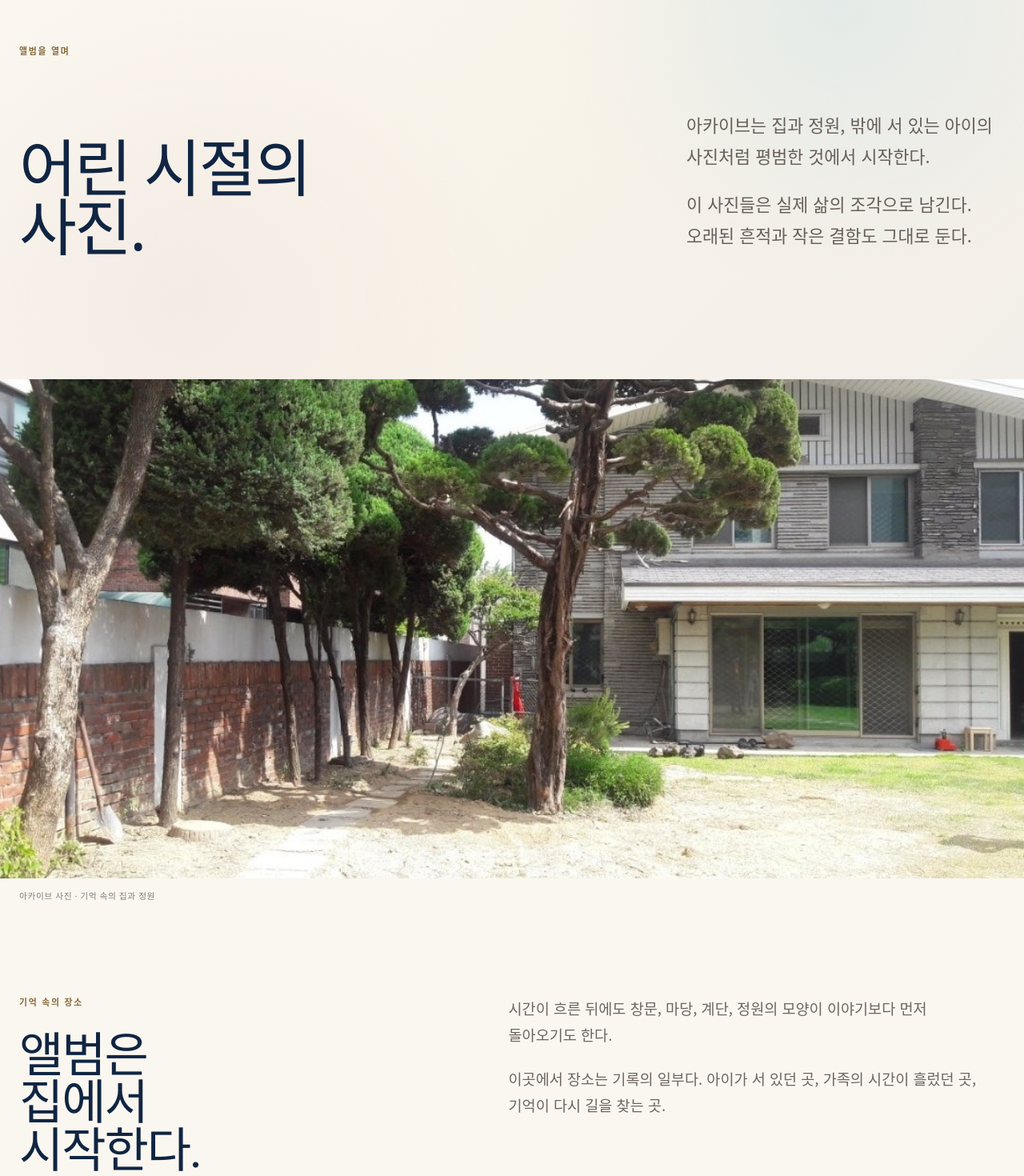
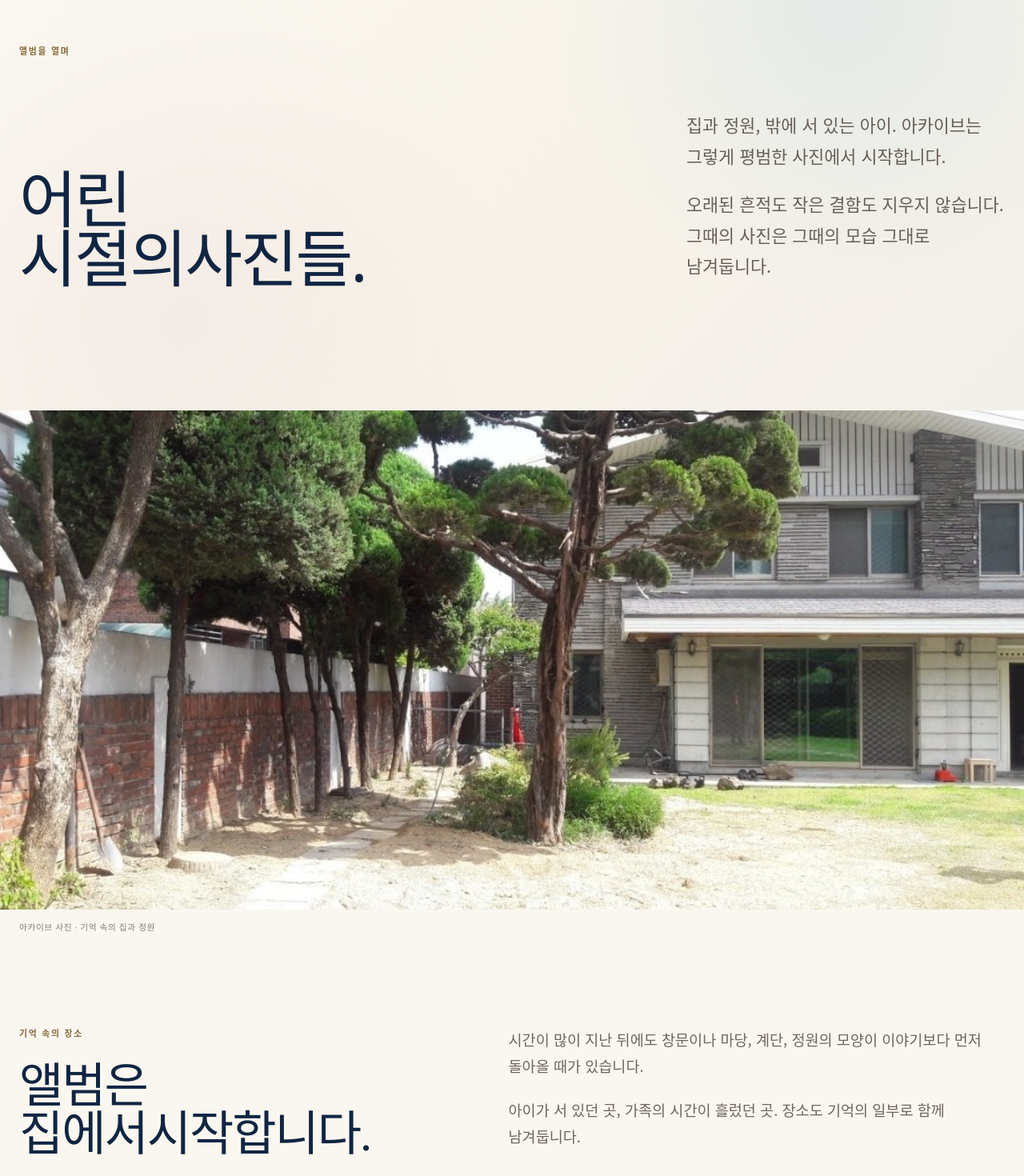
Before and after one commit to k-mama/esthercho, a Next.js app: page /ko/archive in a window 1280 px wide. Shown: the part 900-2370 px from the top of the page at 80% size. Built offline with nearby package versions, Linux system fonts and the light colour scheme.

Commit message:
copy: art-direct Korean childhood archive typography

```diff
--- a/src/app/ko/archive/page.tsx
+++ b/src/app/ko/archive/page.tsx
@@ -7,12 +7,12 @@ import "../../archive/archive.css";
 export const metadata: Metadata = {
   title: "어린 시절 앨범",
   description:
-    "조성연 작가의 어린 시절 사진과 기억의 장소, 가족의 흔적과 시간이 남긴 평범한 것들을 모은 조용한 아카이브.",
+    "조성연 작가의 어린 시절 사진과 기억의 장소, 가족의 흔적과 시간이 남긴 평범한 것들을 모은 아카이브.",
 };
 
 export default function KoreanArchivePage() {
   return (
-    <main className="childhood-page">
+    <main className="childhood-page childhood-page-ko">
       <PageCover
         eyebrow="어린 시절"
         title="어린 시절 앨범"
@@ -29,15 +29,18 @@ export default function KoreanArchivePage() {
         <div className="container">
           <p className="childhood-kicker">앨범을 열며</p>
           <div className="childhood-intro-grid">
-            <h2 id="childhood-intro-title">어린 시절의 사진.</h2>
+            <h2 id="childhood-intro-title">
+              <span>어린 시절의</span>
+              <span>사진들.</span>
+            </h2>
             <div className="childhood-intro-copy">
               <p>
-                아카이브는 집과 정원, 밖에 서 있는 아이의 사진처럼 평범한
-                것에서 시작한다.
+                집과 정원, 밖에 서 있는 아이. 아카이브는 그렇게 평범한 사진에서
+                시작합니다.
               </p>
               <p>
-                이 사진들은 실제 삶의 조각으로 남긴다. 오래된 흔적과
-                작은 결함도 그대로 둔다.
+                오래된 흔적도 작은 결함도 지우지 않습니다. 그때의 사진은 그때의
+                모습 그대로 남겨둡니다.
               </p>
             </div>
           </div>
@@ -62,16 +65,19 @@ export default function KoreanArchivePage() {
         <div className="container childhood-house-copy">
           <div>
             <p className="childhood-kicker">기억 속의 장소</p>
-            <h2 id="childhood-house-title">앨범은 집에서 시작한다.</h2>
+            <h2 id="childhood-house-title">
+              <span>앨범은 집에서</span>
+              <span>시작합니다.</span>
+            </h2>
           </div>
           <div className="childhood-house-copy-text">
             <p>
-              시간이 흐른 뒤에도 창문, 마당, 계단, 정원의 모양이 이야기보다
-              먼저 돌아오기도 한다.
+              시간이 많이 지난 뒤에도 창문이나 마당, 계단, 정원의 모양이
+              이야기보다 먼저 돌아올 때가 있습니다.
             </p>
             <p>
-              이곳에서 장소는 기록의 일부다. 아이가 서 있던 곳, 가족의
-              시간이 흘렀던 곳, 기억이 다시 길을 찾는 곳.
+              아이가 서 있던 곳, 가족의 시간이 흘렀던 곳. 장소도 기억의 일부로
+              함께 남겨둡니다.
             </p>
           </div>
         </div>
@@ -94,8 +100,8 @@ export default function KoreanArchivePage() {
             <p className="childhood-kicker">사진 속의 아이</p>
             <h2 id="childhood-garden-title">정원 속의 아이.</h2>
             <p>
-              누군가 이 순간을 남겨두고 싶었다. 그 사실만으로도 사진은
-              충분하다.
+              누군가 이 순간을 남겨두고 싶었습니다. 사진은 그 사실만으로도
+              충분합니다.
             </p>
           </div>
         </div>
@@ -105,16 +111,19 @@ export default function KoreanArchivePage() {
         <div className="container childhood-fragments-inner">
           <div>
             <p className="childhood-kicker">사진 너머의 기억</p>
-            <h2 id="childhood-fragments-title">모든 기억이 사진을 남긴 것은 아니다.</h2>
+            <h2 id="childhood-fragments-title">
+              <span>사진이 남지 않은</span>
+              <span>기억도 있습니다.</span>
+            </h2>
           </div>
           <div className="childhood-fragments-copy">
             <p>
-              어떤 장면은 한 문장, 가족의 농담, 시계 소리, 식탁, 여름밤,
-              혹은 집에 가고 싶었던 마음으로만 남아 있다.
+              어떤 장면은 한 문장으로, 가족의 농담이나 시계 소리로, 식탁이나
+              여름밤의 감각으로만 남아 있습니다.
             </p>
             <p>
-              그런 조각도 아카이브에 속한다. 비어 있는 부분을 그럴듯하게
-              채워 완전한 기억처럼 만들지 않는다.
+              그런 조각도 이 앨범에 들어옵니다. 모르는 부분을 그럴듯하게 채워서
+              완전한 기억처럼 만들지는 않습니다.
             </p>
           </div>
         </div>
@@ -127,13 +136,15 @@ export default function KoreanArchivePage() {
         <div className="container childhood-principle-inner">
           <div>
             <p className="childhood-kicker">아카이브 원칙</p>
-            <h2 id="childhood-principle-title">기록과 재해석은 서로 다른 자리에 둔다.</h2>
+            <h2 id="childhood-principle-title">
+              <span>기록과 재해석은</span>
+              <span>서로 다른 자리에 둡니다.</span>
+            </h2>
           </div>
           <div className="childhood-principle-copy">
             <p>
-              원본 사진은 아카이브 자료로 보여준다. 기억을 바탕으로 나중에
-              재구성하거나 다시 그린 이미지는 실제 역사 자료처럼 보이지
-              않도록 별도로 밝힌다.
+              원본 사진은 아카이브 자료로 보여줍니다. 기억을 바탕으로 나중에
+              재구성하거나 다시 그린 이미지는 실제 역사 자료와 분명히 구분합니다.
             </p>
             <Link href="/ko/stories/" className="childhood-link">
               이야기로 들어가기
@@ -145,8 +156,11 @@ export default function KoreanArchivePage() {
       <section className="childhood-ending" aria-labelledby="childhood-ending-title">
         <div className="container childhood-ending-inner">
           <p className="childhood-kicker">열린 앨범</p>
-          <h2 id="childhood-ending-title">앨범은 아직 끝나지 않았다.</h2>
-          <p>어떤 사진은 자기 곁에 놓일 이야기를 오래 기다릴 수도 있다.</p>
+          <h2 id="childhood-ending-title">
+            <span>앨범은 아직</span>
+            <span>끝나지 않았습니다.</span>
+          </h2>
+          <p>어떤 사진은 자기 곁에 놓일 이야기를 오래 기다리기도 합니다.</p>
         </div>
       </section>
     </main>
```
